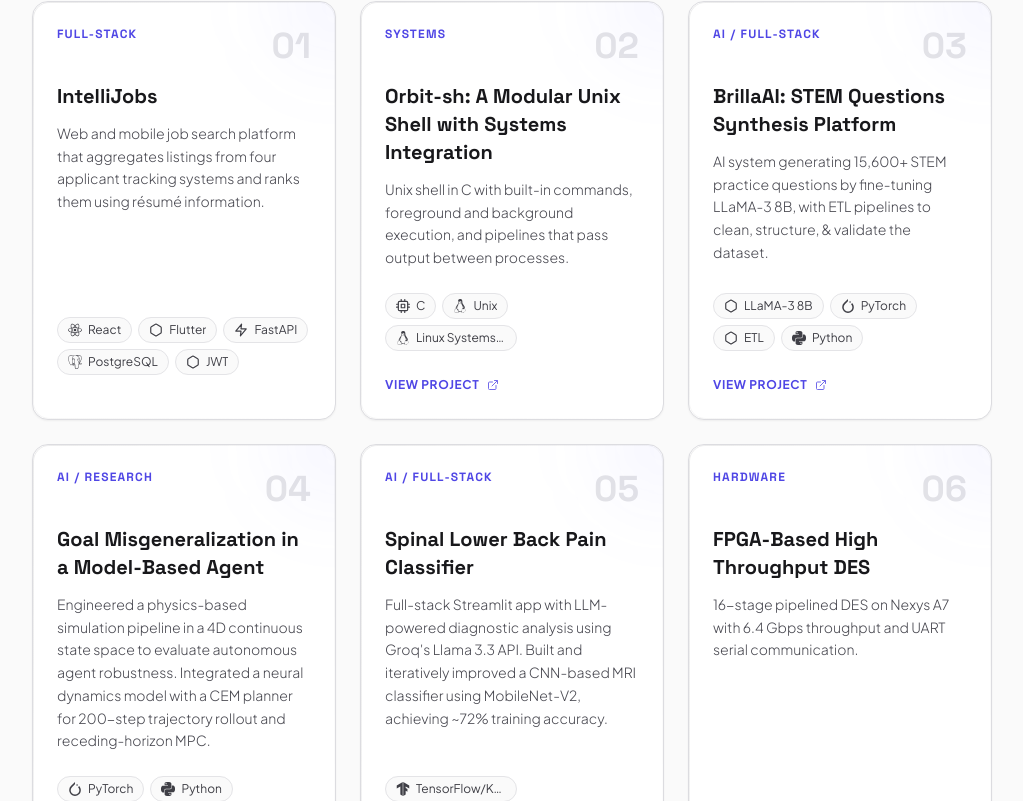
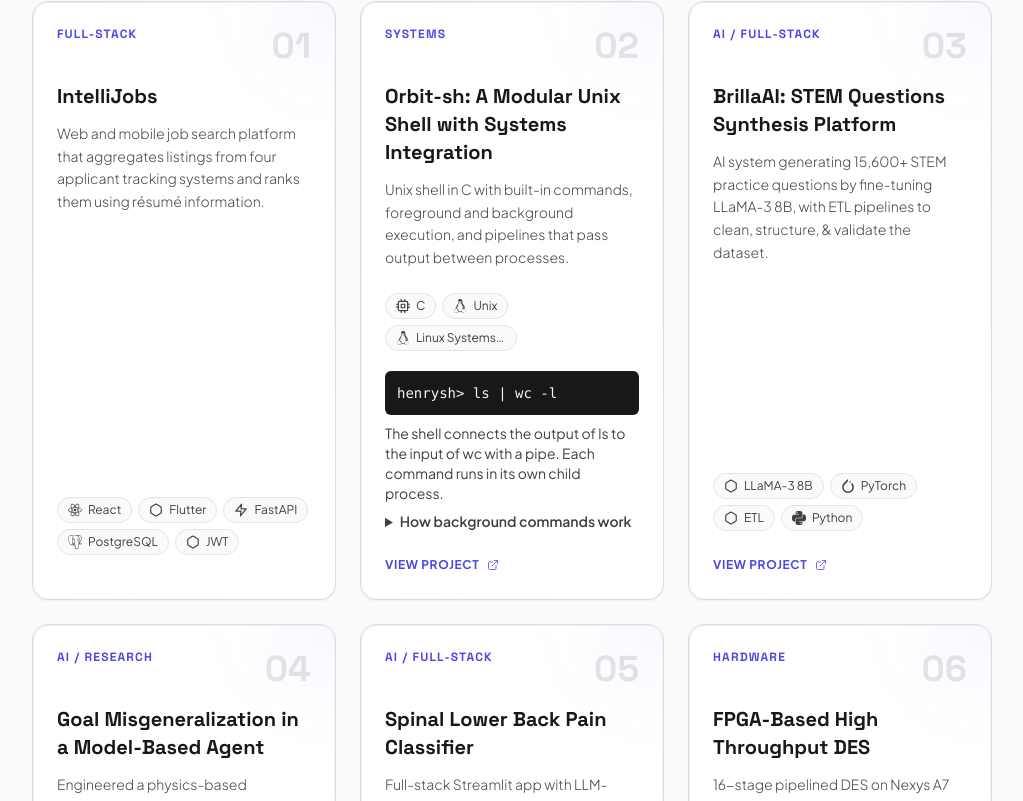
Before and after one commit to henryagyare/henry-portfolio, a React (Vite) app: page / in a window 1280 px wide. Shown: the part 3658-4459 px from the top of the page, without its empty margins (128-1151 px from the left). Built offline with nearby package versions, Linux system fonts and the light colour scheme; no server answers.

Commit message:
Show an Orbit-sh pipeline and explain background commands (#21)

```diff
--- a/src/components/ProjectCard.jsx
+++ b/src/components/ProjectCard.jsx
@@ -62,6 +62,21 @@ export default function ProjectCard({ p, index }) {
           ))}
         </div>
 
+        {p.example && (
+          <figure className="mb-5">
+            <pre className="whitespace-pre-wrap break-words rounded-md bg-zinc-900 p-3 text-sm text-zinc-100">
+              <code>{p.example.command}</code>
+            </pre>
+            <figcaption className="mt-2 text-sm text-zinc-700 dark:text-zinc-300">
+              {p.example.explanation}
+            </figcaption>
+            <details className="mt-2 text-sm text-zinc-700 dark:text-zinc-300">
+              <summary className="cursor-pointer font-semibold">How background commands work</summary>
+              <p className="mt-2">{p.example.note}</p>
+            </details>
+          </figure>
+        )}
+
         {p.href && (
           <a
             href={p.href}
--- a/src/content.js
+++ b/src/content.js
@@ -174,6 +174,11 @@ export const projects = [
       "Unix shell in C with built-in commands, foreground and background execution, and pipelines that pass output between processes.",
     stack: ["C", "Unix", "Linux Systems Programming"],
     href: "https://github.com/henryagyare/orbit-sh",
+    example: {
+      command: "henrysh> ls | wc -l",
+      explanation: "The shell connects the output of ls to the input of wc with a pipe. Each command runs in its own child process.",
+      note: "Foreground commands make the shell wait before showing another prompt. For a background command such as sleep 5 &, the prompt returns immediately and the shell collects the exit status when the child finishes.",
+    },
     badge: "Systems",
     bullets: [
       "Built a Unix shell in C supporting command parsing, foreground/background execution, & built-ins (cd, exit).",
```
